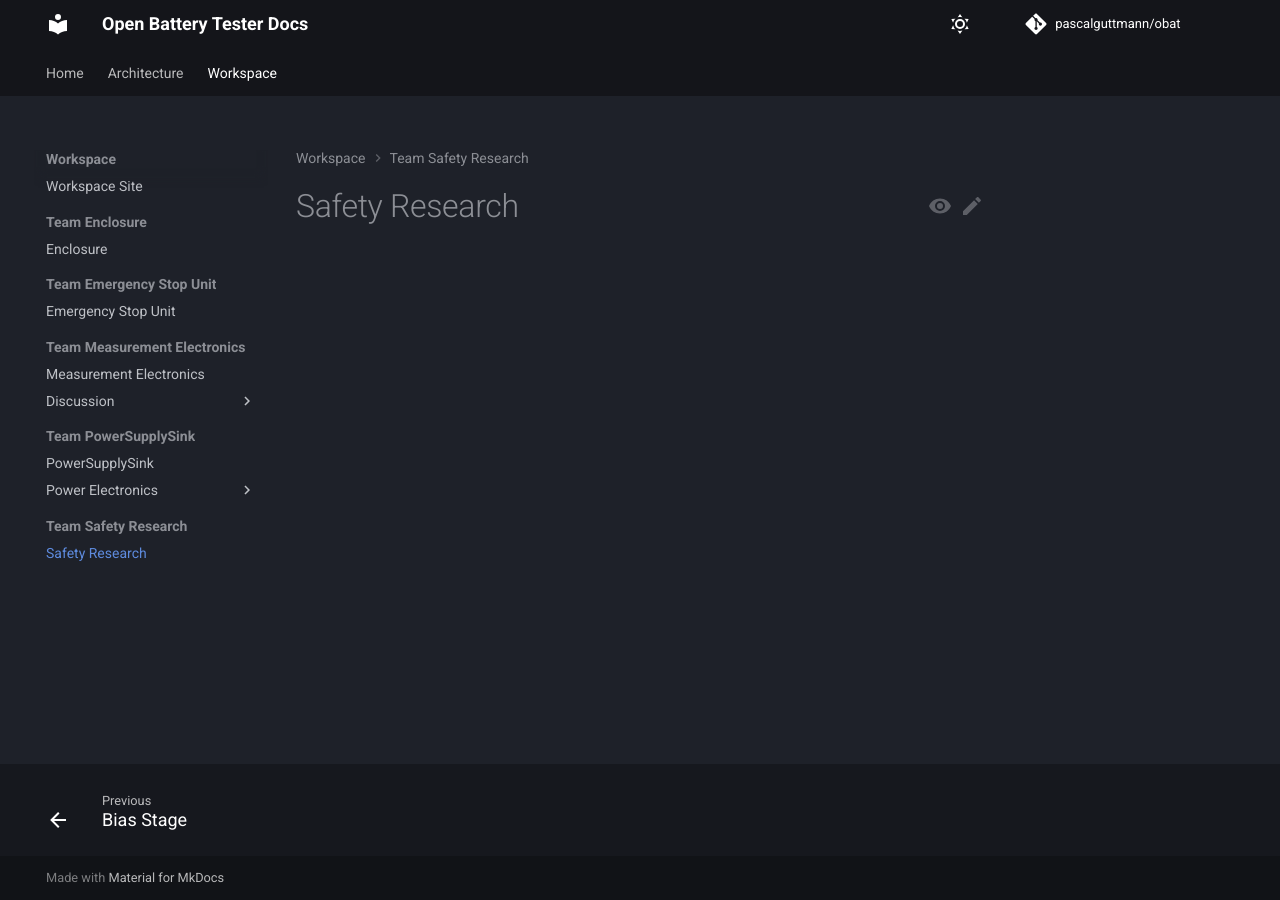
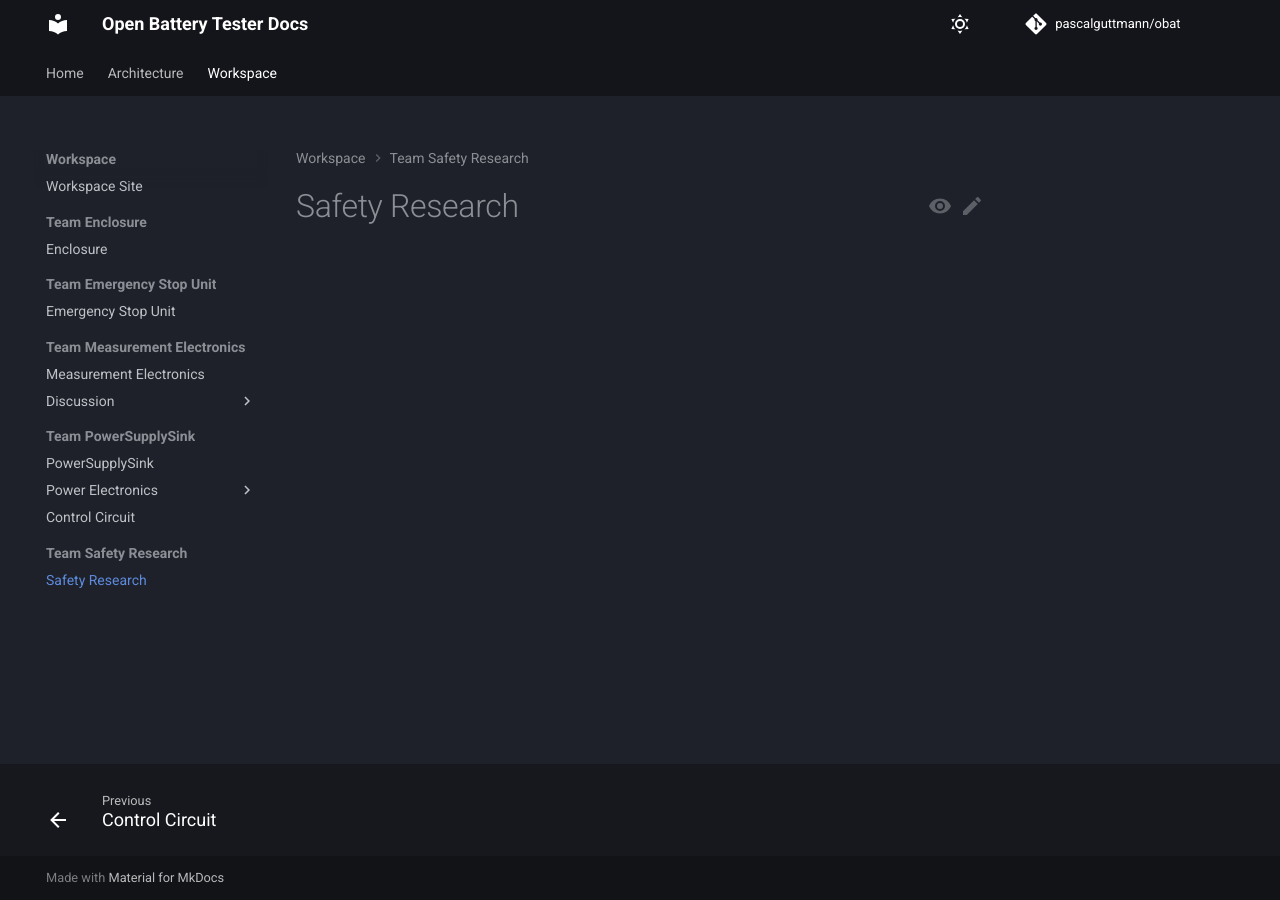
Before and after one commit to pascalguttmann/obat, an MkDocs documentation site: the page built from docs/workspace/safety/index.md, in a window 1280 px wide. Built offline with MkDocs 1.6.1 and Material for MkDocs 9.7.7, drawn with Linux system fonts in a browser that asks for light colours; comment, search, counter and statistics services are not loaded.

Commit message:
add control doc page

```diff
--- /dev/null
+++ b/docs/workspace/pss/control/control.md
@@ -0,0 +1,2 @@
+Control Circuit
+===============
--- a/mkdocs.yml
+++ b/mkdocs.yml
@@ -30,6 +30,7 @@
       - Power Electronics:
         - workspace/pss/outstage/outstage.md
         - workspace/pss/bias/bias.md
+      - workspace/pss/control/control.md
     - Team Safety Research:
       - workspace/safety/index.md
 plugins:
```
